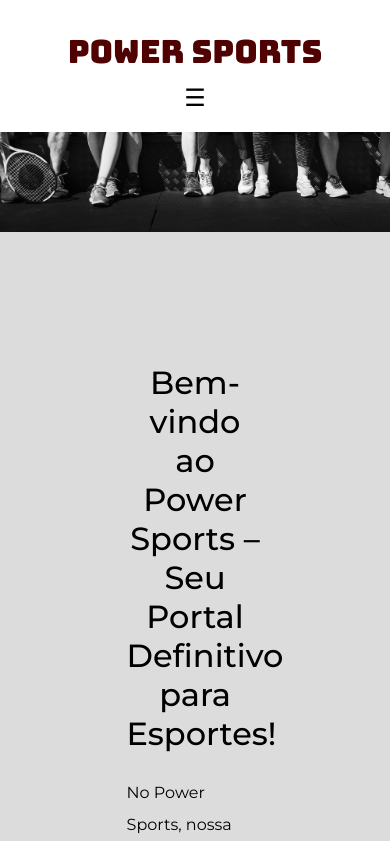
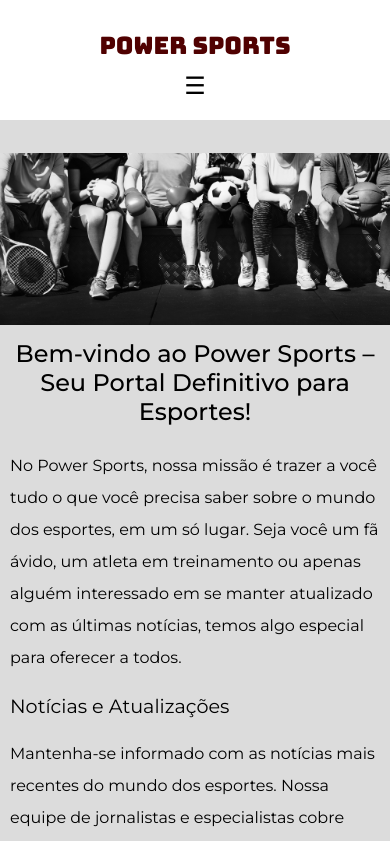
Before and after one commit to MindSyncc/CP1-FrontWeb, a React (Vite) app: page /sobre in a window 390 px wide. Shown: the top 841 px of the page. Built offline with nearby package versions, Linux system fonts and the light colour scheme.

Commit message:
Adicionando icon

```diff
--- a/index.html
+++ b/index.html
@@ -11,6 +11,7 @@
 <link rel="preconnect" href="https://fonts.googleapis.com">
 <link rel="preconnect" href="https://fonts.gstatic.com" crossorigin>
 <link href="https://fonts.googleapis.com/css2?family=Bungee&display=swap" rel="stylesheet">
+<link rel="icon" href="src/assets/icon.png" type="image/png">
 
   </head>
   <body>
--- a/src/css/Contato.css
+++ b/src/css/Contato.css
@@ -7,6 +7,7 @@
     max-width: 800px;
     margin: 0 auto;
     margin-top: 90px;
+    background-image: url('../assets/logo.jpg');
 }
 
 h1 {
@@ -51,11 +52,28 @@ h1 {
     padding: 0.7rem;
     border: none;
     border-radius: 4px;
-    background-color: #007bff;
+    background-color: #6d0606;
     color: #fff;
     cursor: pointer;
+    border-radius: 30px;
 }
 
 .contact-form button:hover {
-    background-color: #0056b3;
+    background-color: #320303;
 }
+
+@media(max-width:768px){
+    .sobre-texto{
+        padding: 10px;
+        margin: 0;
+    }
+    .contato-main h1{
+        font-size: 1.5rem;
+    }
+    .contato-main p{
+        font-size: 1rem;
+    }
+    .contato-main{
+        margin-top: 20vh;
+    }
+}
--- a/src/css/Home.css
+++ b/src/css/Home.css
@@ -106,7 +106,8 @@
   }
 
   .produto-name {
-    font-size: 1em; /* Tamanho da fonte dos nomes dos produtos */
+    font-size: 1rem;
+    font-weight: 500; /* Tamanho da fonte dos nomes dos produtos */
     margin: 10px 0;
   }
 
@@ -115,11 +116,11 @@
   }
 
   .produto-button {
-    background-color: #444444; /* Cor de fundo do botão */
+    background-color: #6d0606; /* Cor de fundo do botão */
     color: #fff; /* Cor do texto do botão */
     border: none;
-    border-radius: 10px;
-    padding: 10px;
+    border-radius: 15px;
+    padding: 10px 20px;
     cursor: pointer;
     margin-top: 15px;
     font-size: 1em;
@@ -127,7 +128,7 @@
 }
 
 .produto-button:hover {
-    background-color: #0056b3; /* Cor de fundo do botão ao passar o mouse */
+  background-color: rgb(82, 4, 4); /* Cor de fundo do botão ao passar o mouse */
 }
 
 .botao{
@@ -148,5 +149,14 @@
 @media (max-width:768px){
   .hero{
     margin-top: 25vh;
+    padding: 0px 10px;
   }
+  .hero h1{
+    font-size: 1.8rem;
+  }
+  .hero p{
+    font-size: 1rem;
+    padding: 0px 10px;
+  }
+
 }
--- a/src/css/Nav.css
+++ b/src/css/Nav.css
@@ -1,3 +1,4 @@
+
 /* Estilo base para o menu de navegação */
 nav {
     color: rgb(0, 0, 0);
@@ -143,4 +144,7 @@ nav ul li {
     .link-responsivo{
         margin-top: 15px;
     }
+    .logo{
+        font-size: 1.5rem;
+      }
 }
--- a/src/css/Sobre.css
+++ b/src/css/Sobre.css
@@ -24,3 +24,19 @@
     margin: 20px 0;
     font-size: 1.5rem;
 }
+
+@media(max-width:768px){
+    .sobre-texto{
+        padding: 10px;
+        margin: 0;
+    }
+    .sobre-texto h1{
+        font-size: 1.5rem;
+    }
+    .sobre-texto h2{
+        font-size: 1.2rem;
+    }
+    .sobre img{
+        margin-top: 11vh;
+    }
+}
```
Also changed, not shown: src/assets/icon.png (added).
